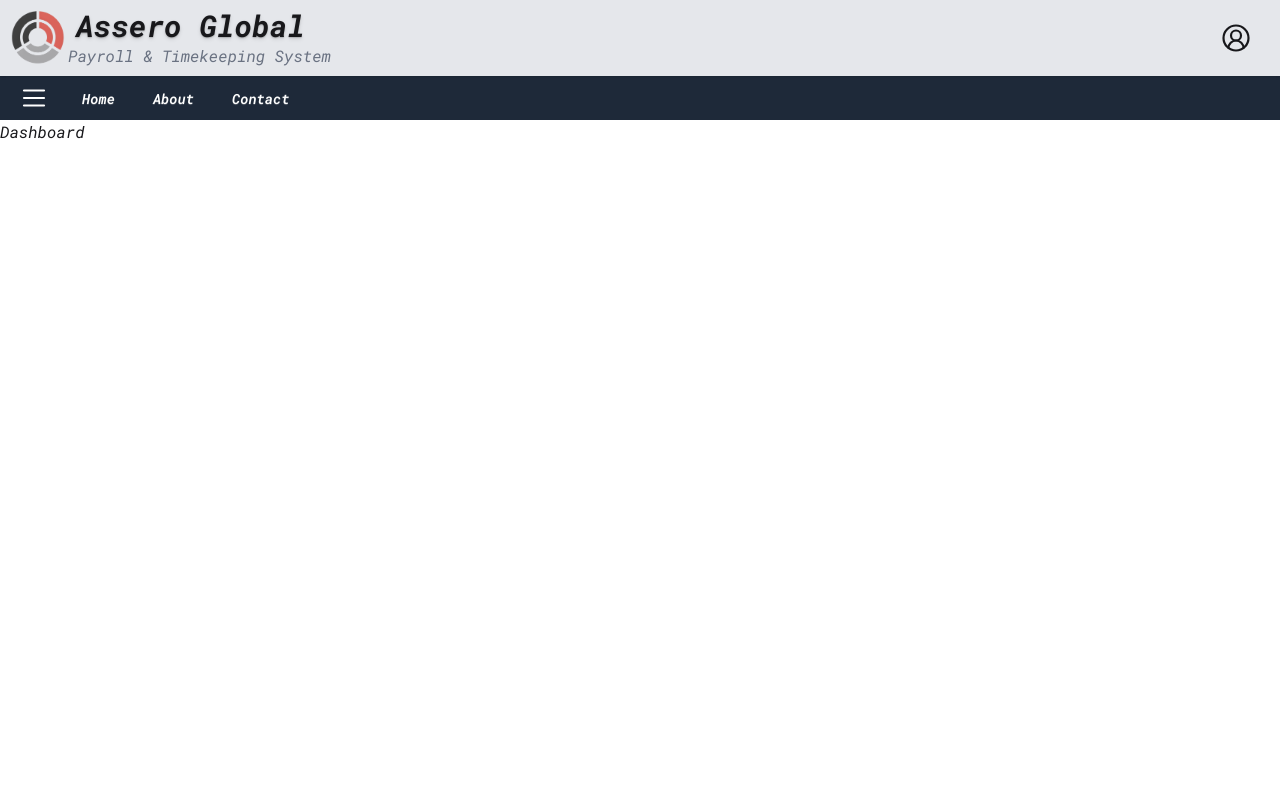
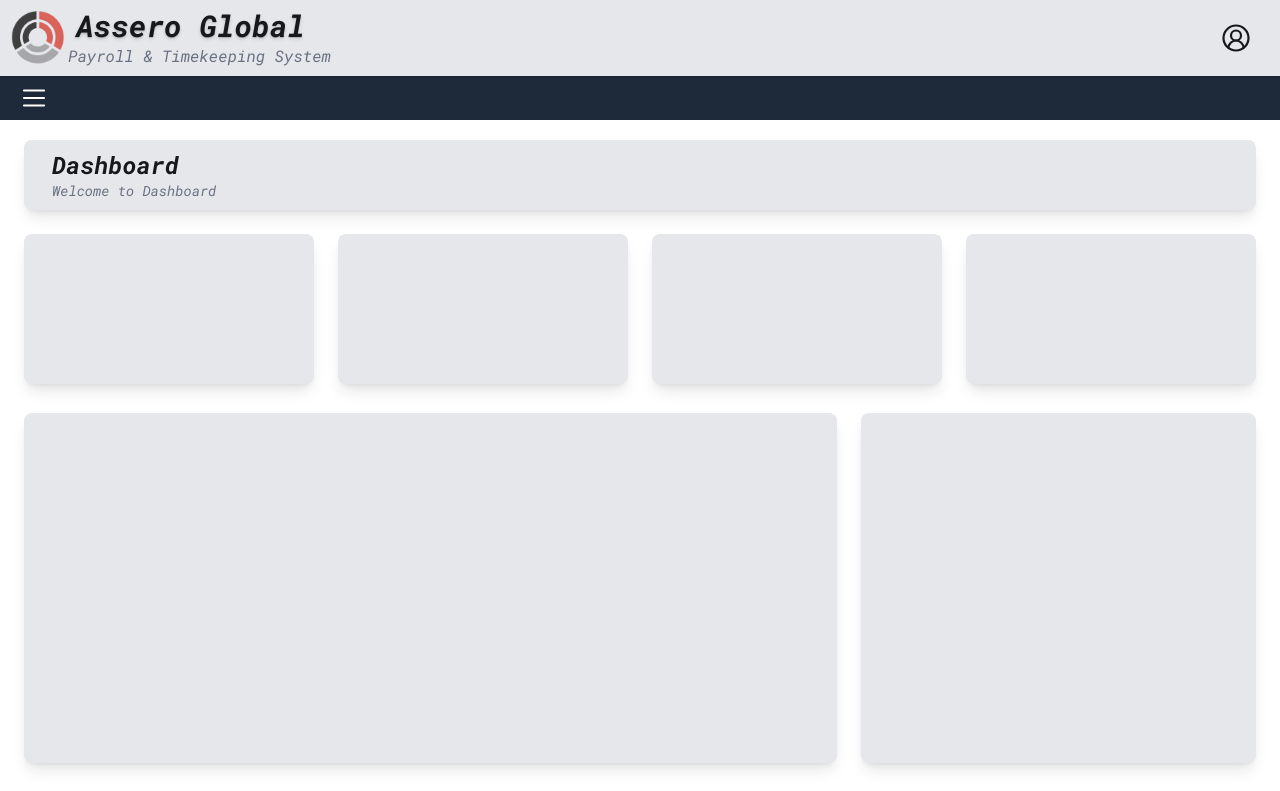
Before and after one commit to Appwell3006/A, a React (Vite) app: page /Dashboard in a window 1280 px wide. Shown: the top 791 px of the page. Built offline with nearby package versions, Linux system fonts and the light colour scheme.

Commit message:
more added edits

```diff
--- a/index.html
+++ b/index.html
@@ -8,9 +8,11 @@
     <link rel="preconnect" href="https://fonts.googleapis.com">
     <link rel="preconnect" href="https://fonts.gstatic.com" crossorigin>
     <link href="https://fonts.googleapis.com/css2?family=Inter:ital,opsz,wght@0,14..32,100..900;1,14..32,100..900&family=Outfit:wght@100..900&family=Roboto+Mono:ital,wght@1,100..700&family=Roboto:ital,wght@0,100..900;1,100..900&display=swap" rel="stylesheet">
+
   </head>
   <body>
     <div id="root"></div>
+    <script type="module" src="https://unpkg.com/cally"></script>
     <script type="module" src="/src/main.jsx"></script>
   </body>
 </html>
--- a/package.json
+++ b/package.json
@@ -11,6 +11,7 @@
   },
   "dependencies": {
     "@tailwindcss/vite": "^4.1.11",
+    "cally": "^0.8.0",
     "lucide-react": "^0.525.0",
     "react": "^19.1.0",
     "react-dom": "^19.1.0",
--- a/src/App.jsx
+++ b/src/App.jsx
@@ -6,6 +6,8 @@ import Home from './pages/Home'
 import About from './pages/About'
 import Navigationbar from './components/Navigationbar'
 import Contact from './pages/Contact'
+import Attendance from './pages/Attendance'
+
 
 
 
@@ -25,6 +27,7 @@ function App() {
           <Route path="/Home" element={<Home />} />
           <Route path="/About" element={<About />} />
           <Route path="/Contact" element={<Contact />} />
+          <Route path="/Attendance" element={<Attendance />} />
         </Routes>
       </div>
     </div>
--- /dev/null
+++ b/src/components/Footers.jsx
@@ -0,0 +1,9 @@
+import React from 'react'
+
+const Footers = () => {
+  return (
+    <div>Footers</div>
+  )
+}
+
+export default Footers
--- a/src/components/Navigationbar.jsx
+++ b/src/components/Navigationbar.jsx
@@ -45,7 +45,7 @@ const Navigationbar = () => {
                     <input id="my-drawer" type="checkbox" className="drawer-toggle" />
 
                     <div className="drawer-content">
-                        {/* Page content here */}
+                        {/* Page content */}
                         <label htmlFor="my-drawer" className="btn btn-primary drawer-button shadow-none bg-transparent border-transparent"><Menu color='white' size={30} strokeWidth={1.75} /></label>
                     </div>
 
@@ -54,25 +54,13 @@ const Navigationbar = () => {
                         <label htmlFor="my-drawer" aria-label="close sidebar" className="drawer-overlay"></label>
 
                         <ul className="menu text-base-content min-h-full w-80 p-4 bg-gray-200 dark:bg-gray-900 dark:text-white">
-                        {/* Sidebar content here */}
+                        {/* Sidebar content */}
                         <Sidebarcom />
                         </ul>
                     </div>
                 </div>
             </div>
 
-            <div className='flex gap-1.5'>
-                <Link to="/Home">
-                    <a className="btn text-white text-md bg-transparent border-none dark:bg-gray-500 dark:text-white shadow-none">Home</a>
-                </Link>
-                <Link to="/About">
-                    <a className="btn text-white text-md bg-transparent border-none dark:bg-gray-500 dark:text-white shadow-none">About</a>
-                </Link>
-                <Link to="/Contact">
-                    <a className="btn text-white text-md bg-transparent border-none dark:bg-gray-500 dark:text-white shadow-none">Contact</a>
-                </Link>
-
-            </div>
         </div>
     </div>
   )
--- a/src/components/Sidebarcom.jsx
+++ b/src/components/Sidebarcom.jsx
@@ -8,7 +8,7 @@ const Sidebarcom = () => {
         <ul className="menu rounded-box w-full bg-gray-200 dark:bg-gray-900 dark:text-white">
             <div className="divider">MENU</div>
             {/*Dasboard menu */}
-            <li><a className='font-bold'>Dashboard</a></li>
+            <li><Link to ="/Dashboard"><a className='font-bold'>Dashboard</a></Link></li>
 
             {/*Finance menu */}
                 <li>
@@ -55,7 +55,8 @@ const Sidebarcom = () => {
                     </details>
                 </li>
             {/*Atendance menu */}
-                <li><a className='font-bold'>Attendance</a></li>
+                <li><Link to ="/Attendance"><a className='font-bold'>Attendance</a></Link></li>
+
             {/*User Management menu */}
                 <li>
                     <details close>
--- a/src/index.css
+++ b/src/index.css
@@ -1,6 +1,19 @@
 @import "tailwindcss";
 @plugin "daisyui";
+
 
 body {
   font-family: "Roboto Mono", monospace;
 }
+
+@layer components {
+  .card {
+    @apply bg-gray-200 dark:bg-gray-900 dark:text-white m-3 rounded-lg p-3 shadow-lg h-[150px] sm:h-[150px] ;
+  }
+
+  .card-third-row {
+    @apply bg-gray-200 dark:bg-gray-900 dark:text-white m-3 rounded-lg p-3 shadow-lg h-[350px] sm:h-[350px];
+  }
+
+
+}
--- /dev/null
+++ b/src/pages/Attendance.jsx
@@ -0,0 +1,9 @@
+import React from 'react'
+
+const Attendance = () => {
+  return (
+    <div>Attendance</div>
+  )
+}
+
+export default Attendance
--- a/src/pages/Dashboard.jsx
+++ b/src/pages/Dashboard.jsx
@@ -2,7 +2,60 @@ import React from 'react'
 
 const Dashboard = () => {
   return (
-    <div>Dashboard</div>
+    <div>
+      {/*header of dashboard */}
+      <div className='shadow-lg bg-gray-200 dark:bg-gray-900 dark:text-white mt-5 mx-6 mb-1.5 sm:mb-0 rounded-lg h-[70px] p-2 flex flex-col justify-center items-start '>
+        <div className='ml-2 sm:ml-5'>
+          <h1 className='text-xl font-bold sm:text-2xl'>Dashboard</h1>
+          <p className='text-gray-500 text-sm dark:text-gray-300 sm:text-md'>Welcome to Dashboard</p>
+        </div>
+      </div>
+
+      {/*main content of dashboard */}
+
+      {/* Cards section */}
+      <div className='grid grid-cols-1 sm:grid-cols-2 md:grid-cols-3 lg:grid-cols-4 p-3'>
+        <div className='card'>
+
+        </div>
+
+        <div className='card'>
+
+        </div>
+        <div className='card'>
+
+        </div>
+        <div className='card'>
+
+        </div>
+      </div>
+
+      {/* Charts section */}
+
+        <div className='grid grid-cols-1 lg:grid-cols-3 p-3 mt-[-19px]'>
+
+          <div className='card-third-row col-span-2 '>
+
+          </div>
+          <div className='card-third-row'>
+
+          </div>
+
+        </div>
+
+        <div className='grid grid-cols-1 lg:grid-cols-3 p-3 mt-[-19px]'>
+
+          <div className='card-third-row '>
+
+          </div>
+          <div className='card-third-row col-span-2'>
+
+          </div>
+
+        </div>
+
+
+    </div>
   )
 }
 
```
Also changed, not shown: 1 other file (tests, documents, lock files or other folders).
